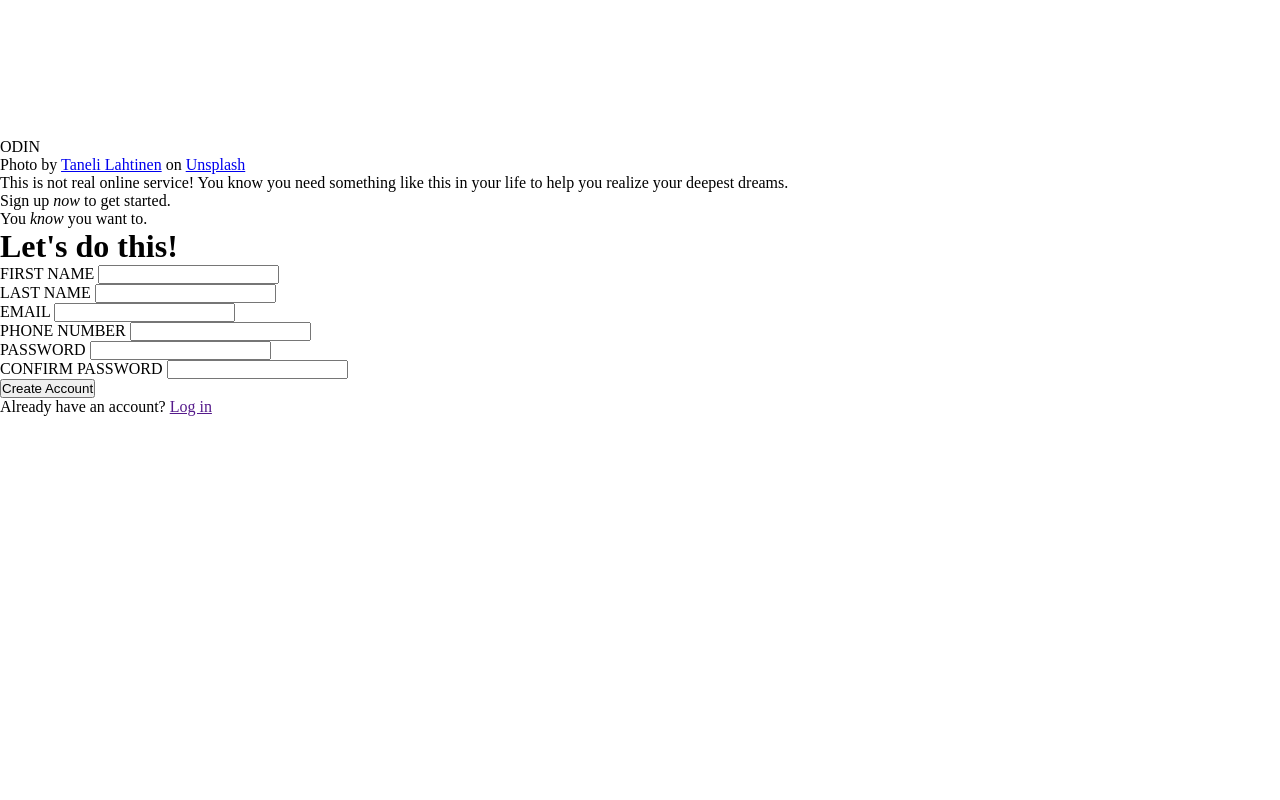
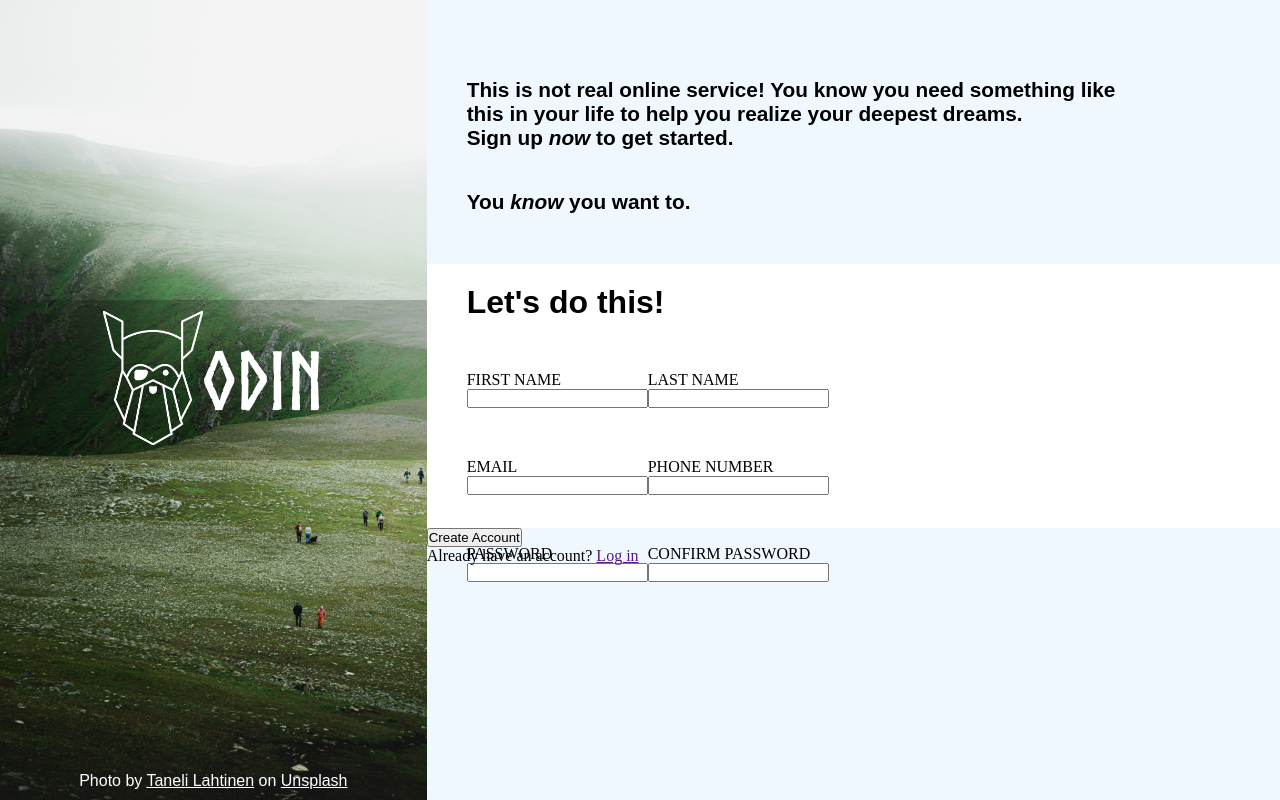
Before and after one commit to Volodimeru/sign-up-form, a plain HTML site: page index.html in a window 1280 px wide. Drawn offline with Linux system fonts and the light colour scheme.

Commit message:
CSS for project

```diff
--- a/styles.css
+++ b/styles.css
@@ -3,3 +3,89 @@
     padding: 0px;
     box-sizing: border-box;
 }
+@font-face {
+    font-family: my-font;
+    src: url(./fonts/Norse-Bold.otf);
+  }
+
+body {
+    background-color: aliceblue;
+    display: flex;
+}
+.left {
+    display: flex;
+    flex-direction: column;
+    flex: 1;
+    height: 100vh;
+    background-image: url(./images/taneli-lahtinen-54l0k3w2XgE-unsplash.jpg);
+    background-repeat: no-repeat;
+    background-size: cover;
+}
+.right {
+    display: flex;
+    flex-direction: column;
+    height: 100vh;
+    flex:2;
+}
+form header {
+    display: flex;
+    flex-direction: column;
+    justify-content: end;
+    height: 33vh;
+}
+header>div{
+    font-family: sans-serif;
+    font-size: 1.3rem;
+    font-weight: bold;
+    margin-bottom: 50px;
+    display: flex;
+    flex-direction: column;
+    width: 80%;
+    margin-left: 40px;
+}
+header>div>p:nth-child(3) {
+    margin-top: 40px;
+}
+.logocontainer {
+    justify-content: center;
+    align-items: center;
+    display: flex;
+    margin-top: 300px;
+    height: 160px;
+    background-color: rgba(0, 0, 0, 0.2);
+}
+.logotext {
+    color: white;
+    font-family: my-font;
+    font-size: 5rem;
+}
+.photocredit {
+    margin-top: auto;
+    margin-bottom: 10px;
+    text-align: center;
+    font-family: sans-serif, Arial, Helvetica ;
+    color: white;
+}
+.photocredit >a {
+
+    color: white;
+}
+.inputscontainer {
+    background-color: white;
+    display: flex;
+    flex-direction: column;
+    gap: 50px;
+    height: 33vh;
+}
+.inputscontainer>h1 {
+   margin: 20px 0 0 40px;
+   font-family: sans-serif;
+}
+.form-row {
+    display: flex;
+    margin-left: 40px;
+}
+.row-input {
+    display: flex;
+    flex-direction: column;
+}
```
